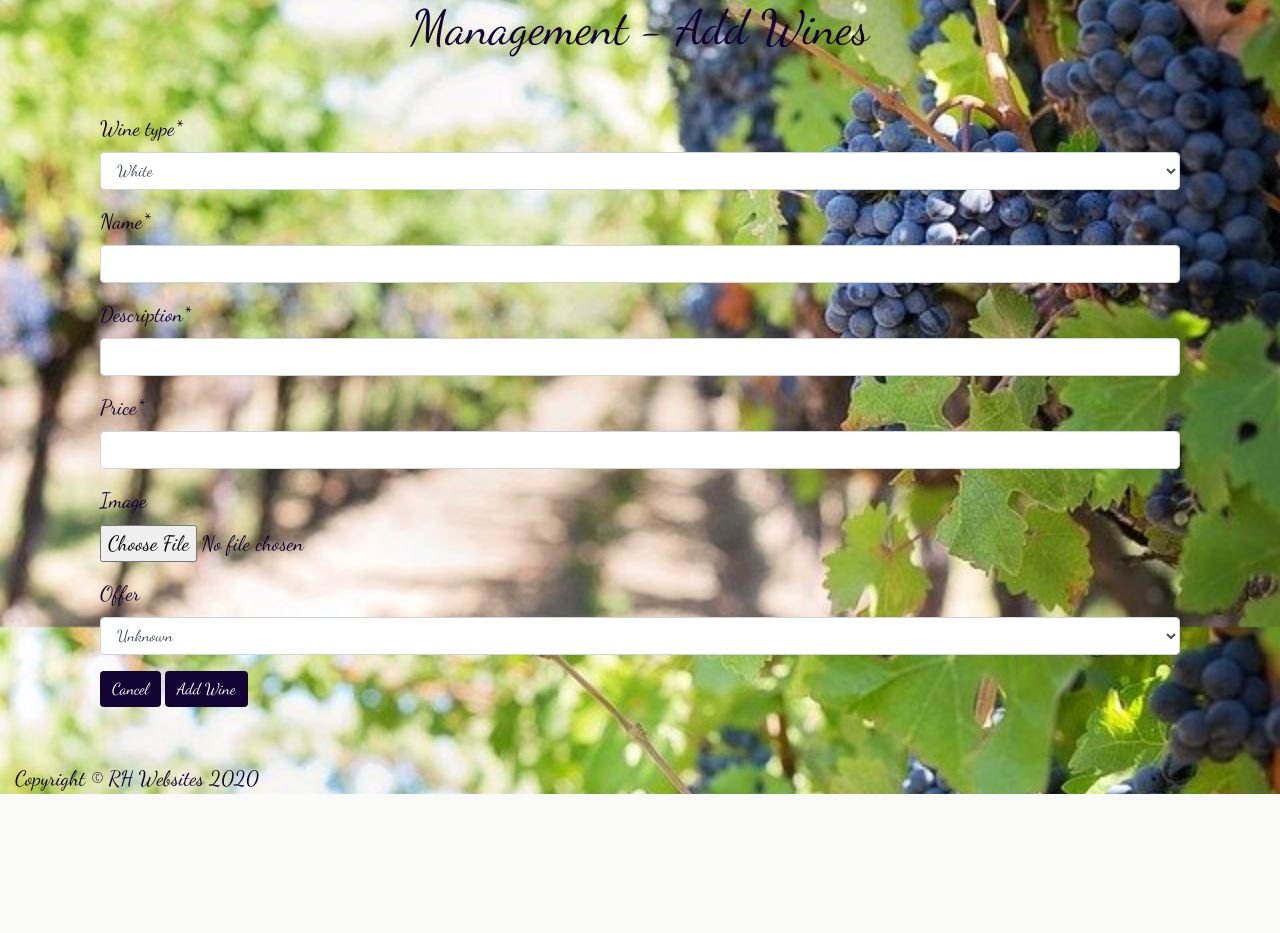
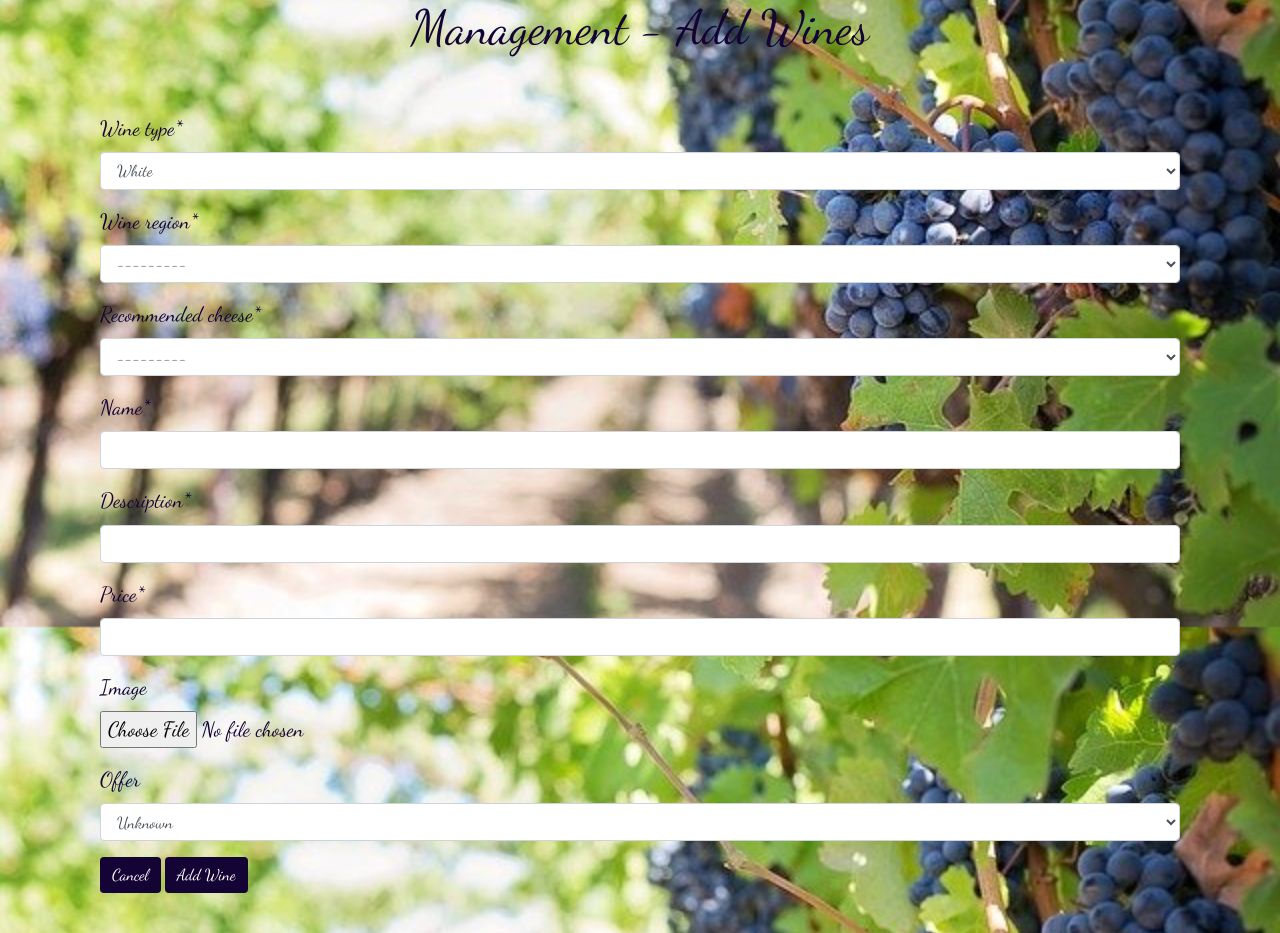
Before and after one commit to hob71/Grape-Escape-Ecom, a Django app: page /wines/add/ in a window 1280 px wide. Shown: the part 225-1158 px from the top of the page. Before the commit the page ends 1019 px from the top, so only its background shows below. Run offline with Django 3.2, Linux system fonts and the light colour scheme; the visitor is signed in with stand-in values (Sample User, id 1); data that the repository does not hold is empty; some libraries are stand-ins or nearby versions.

Commit message:
Added new cheese model and fixed card display on index.html

```diff
--- a/wines/forms.py
+++ b/wines/forms.py
@@ -1,4 +1,4 @@
-from .models import Product
+from .models import Product, Region, Cheese
 from django import forms
 
 
@@ -7,8 +7,26 @@ class wineform(forms.ModelForm):
     class Meta:
         model = Product
         fields = ('wine_type',
+                  'wine_region',
+                  'recommended_cheese',
                   'name',
                   'description',
                   'price',
                   'image',
                   'offer',)
+
+
+class regionform(forms.ModelForm):
+
+    class Meta:
+        model = Region
+        fields = ('name',
+                  'description',)
+
+
+class cheeseform(forms.ModelForm):
+
+    class Meta:
+        model = Cheese
+        fields = ('name',
+                  'description',)
--- a/wines/models.py
+++ b/wines/models.py
@@ -12,8 +12,9 @@ class Product(models.Model):
     class Meta:
         verbose_name_plural = 'Products'
 
-#    cat = models.CharField(max_length= 100, null=True, choices=WineType.choices, default=WineType.WHITE)
-    wine_type = models.CharField(max_length= 100, null=True, choices=WineType.choices, default=WineType.WHITE)
+    wine_type = models.CharField(max_length= 100, choices=WineType.choices, default=WineType.WHITE)
+    wine_region = models.ForeignKey('Region', on_delete=models.RESTRICT, null=True)
+    recommended_cheese = models.ForeignKey('Cheese', on_delete=models.RESTRICT, null=True)
     name = models.CharField(max_length=150, null=False, blank=False)
     description = models.CharField(max_length=400, null=False, blank=False)
     price = models.DecimalField(max_digits=6, decimal_places=2, null=False, blank=False)
@@ -22,3 +23,28 @@ class Product(models.Model):
 
     def __str__(self):
         return self.name
+
+
+class Region(models.Model):
+
+    class Meta:
+        verbose_name_plural = 'Regions'
+
+    name = models.CharField(max_length=150, null=False, blank=False)
+    description = models.CharField(max_length=400, null=False, blank=False)
+    image = models.ImageField(null=True, blank=True)
+
+    def __str__(self):
+        return self.name
+
+
+class Cheese(models.Model):
+
+    class Meta:
+        verbose_name_plural = 'Cheeses'
+
+    name = models.CharField(max_length=150, null=False, blank=False)
+    description = models.CharField(max_length=400, null=False, blank=False)
+
+    def __str__(self):
+        return self.name
--- a/wines/templates/wines/wines.html
+++ b/wines/templates/wines/wines.html
@@ -14,6 +14,8 @@
                 <img src="{{ MEDIA_URL }}/{{ wine.image }}" class="card-img-top" alt="{{ wine.name }}" />
                 <div class="card-body">
                     <h5 class="card-title">{{ wine.name }}</h5>
+                    <p class="card-text" style="height: 6rem;">{{ wine.wine_type }}</p>
+                    <p class="card-text" style="height: 6rem;">{{ wine.wine_region.name }}</p>
                     <p class="card-text" style="height: 6rem;">{{ wine.description }}</p>
                     <p class="card-text">£{{ wine.price }}</p>
                     <form class="form" action="{% url 'item_to_basket' wine.id %}" method="POST">
```
Also changed, not shown: home/templates/home/index.html (+7 -1 lines), home/views.py (+7 -1 lines), wines/admin.py (+15 -1 lines), wines/migrations/0003_auto_20210116_1052.py (added), wines/migrations/0004_auto_20210116_1054.py (added), wines/migrations/0005_auto_20210116_1140.py (added).
